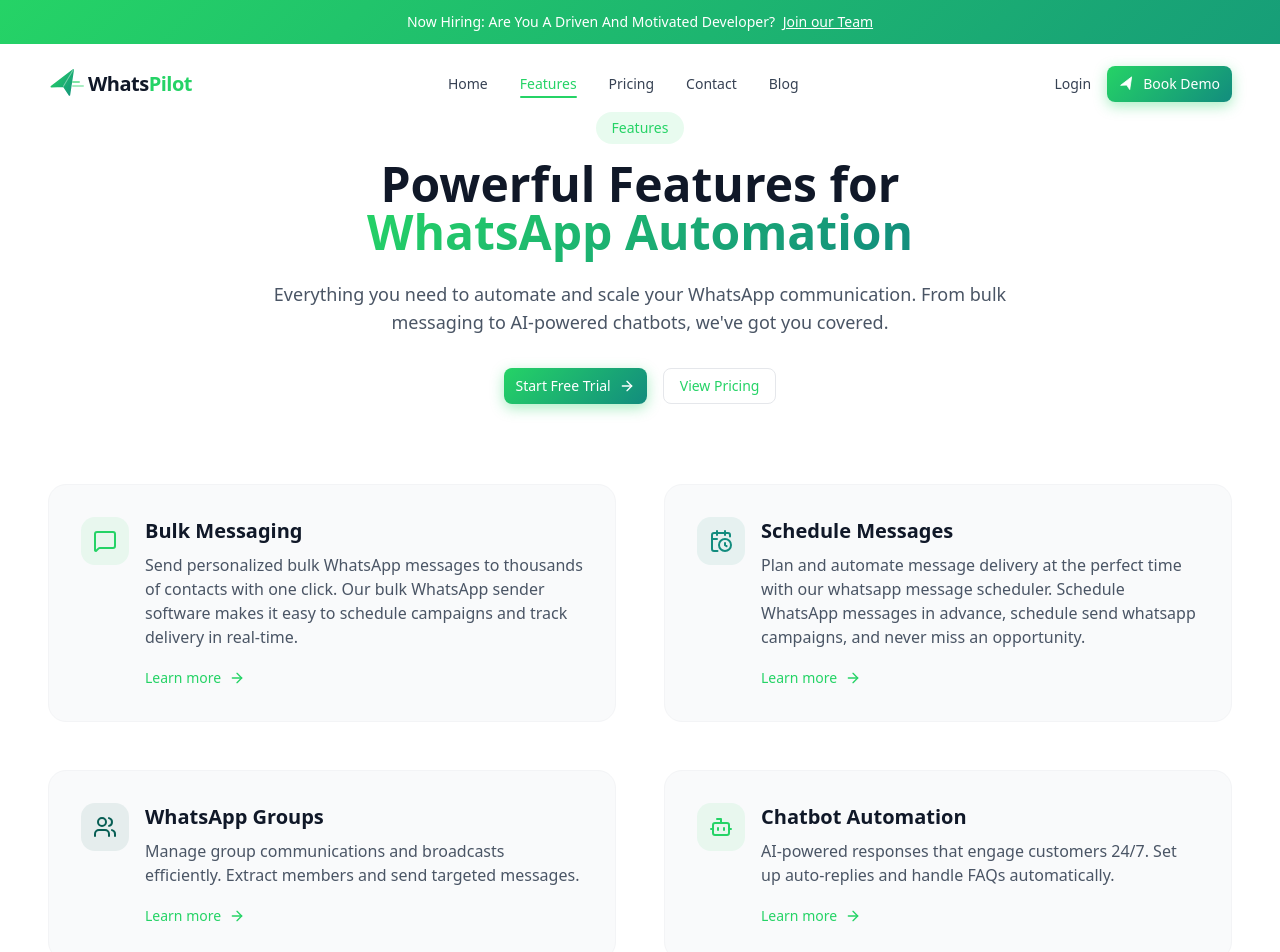
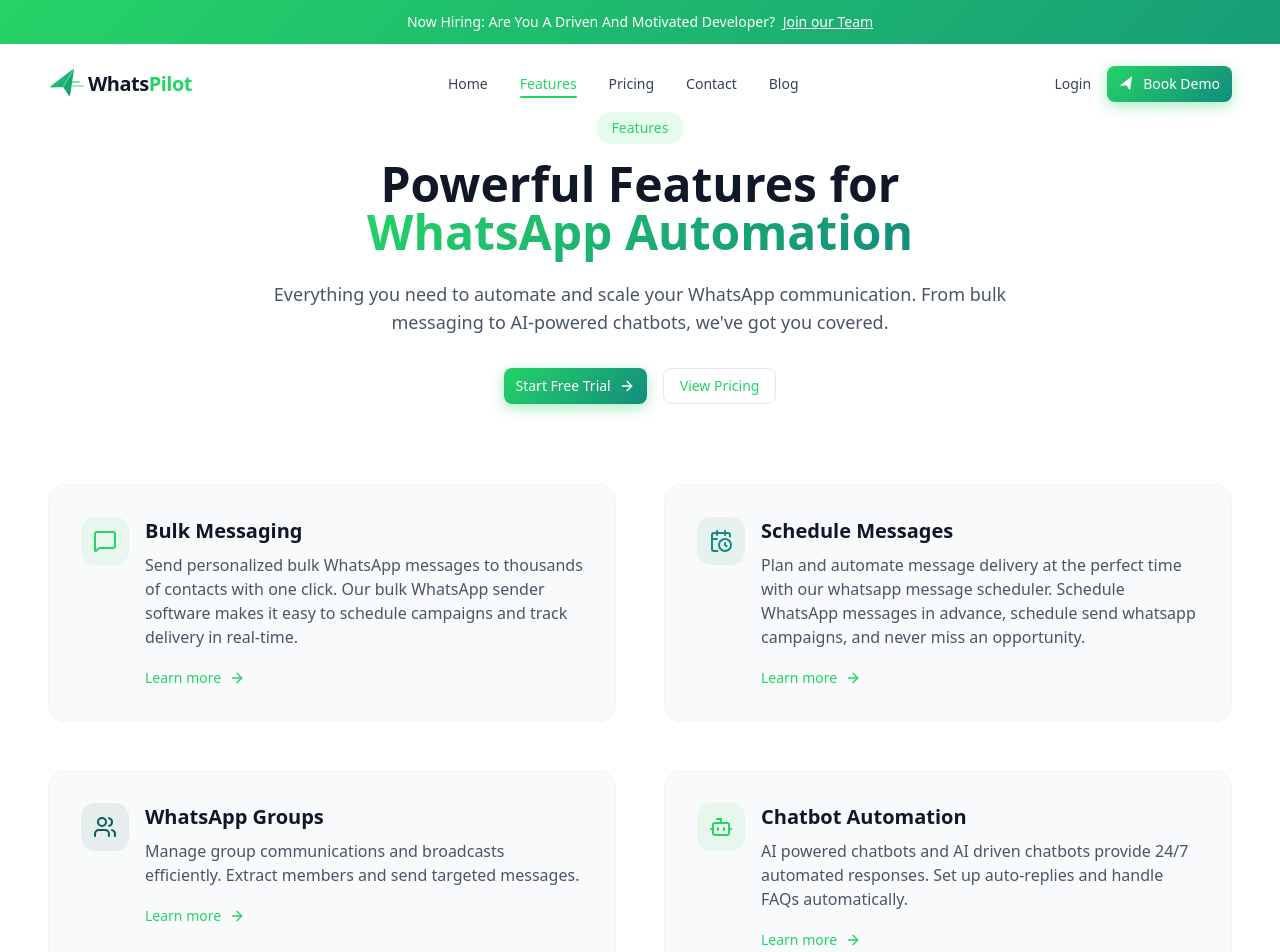
Before and after one commit to Harshit0619/Whatspilot-website-test-, a Next.js app: page /features in a window 1280 px wide. Shown: the top 952 px of the page. Built offline with nearby package versions, Linux system fonts and the light colour scheme.

Commit message:
add meta deta

```diff
--- a/app/features/feature-data.ts
+++ b/app/features/feature-data.ts
@@ -87,8 +87,8 @@
       { name: 'Shopify', description: 'E-commerce notifications' },
     ],
      seo: {
-      title: 'Bulk Messaging for WhatsApp - Send Mass Messages Easily | WhatsPilot',
-      description: 'Send personalized bulk WhatsApp messages to thousands of contacts. Schedule campaigns, track delivery, and scale your marketing with one click.',
+       title: 'Bulk WhatsApp Message Sender Software for Easy Outreach',
+       description: 'Transform outreach with bulk WhatsApp sender software! Send bulk WhatsApp messages to instantly engage customers and amplify your marketing efforts.',
        keywords: [
         'bulk messaging',
         'whatsapp broadcast',
@@ -161,8 +161,8 @@
       { name: 'Cal.com', description: 'Scheduling integration' },
     ],
      seo: {
-      title: 'Schedule WhatsApp Messages - Automate Your Messaging | WhatsPilot',
-      description: 'Schedule WhatsApp messages in advance. Set recurring messages, timezone-aware delivery, and automate your communication workflow.',
+       title: 'Schedule WhatsApp Messages Easily with WhatsPilot -Try Now',
+       description: 'WhatsApp message scheduler at your service! Take control of your messaging with timezone-aware scheduling and recurring message options.',
        keywords: [
         'schedule whatsapp messages',
         'whatsapp automation',
@@ -234,8 +234,8 @@
       { name: 'Make.com', description: 'Automated workflows' },
     ],
      seo: {
-      title: 'WhatsApp Groups Management - Broadcast & Analytics | WhatsPilot',
-      description: 'Manage WhatsApp groups efficiently. Extract members, send targeted messages, and automate group interactions with advanced analytics.',
+       title: 'Best WhatsApp Group Management Tool for Easy Control',
+       description: 'Group management made easy! Unlock the potential of our WhatsApp group management tool for seamless community building and targeted broadcasts.',
        keywords: [
         'whatsapp groups',
         'group management',
@@ -252,8 +252,8 @@
     id: 'chatbot-automation',
     title: 'Chatbot Automation',
     slug: 'chatbot-automation',
-    description: 'AI-powered responses that engage customers 24/7. Set up auto-replies and handle FAQs automatically.',
-    longDescription: 'Provide instant, 24/7 customer support with our intelligent chatbot automation. Train your bot with FAQs, set keyword-based responses, and use AI to handle complex conversations. Qualify leads, provide instant answers, and ensure no message goes unanswered, even outside business hours.',
+    description: 'AI powered chatbots and AI driven chatbots provide 24/7 automated responses. Set up auto-replies and handle FAQs automatically.',
+    longDescription: 'Provide instant, 24/7 customer support with our intelligent chatbot automation. Our AI powered chatbots and AI driven chatbots leverage advanced NLP. Train your bot with FAQs, set keyword-based responses, and use AI to handle complex conversations. Qualify leads, provide instant answers, and ensure no message goes unanswered, even outside business hours.',
     icon: 'Bot',
     color: '#25d366',
     benefits: [
@@ -301,12 +301,14 @@
       { name: 'Make.com', description: 'Complex workflow automation' },
     ],
      seo: {
-      title: 'Chatbot Automation for WhatsApp - AI-Powered Support | WhatsPilot',
-      description: 'Automate WhatsApp responses with AI-powered chatbot. Handle FAQs 24/7, qualify leads automatically, and provide instant customer support.',
+       title: 'Smart AI Powered Bots with Automated Chatbot Features',
+       description: 'Automated chatbot solutions with AI powered bots provide instant, around-the-clock support! Qualify leads and automate your WhatsApp communication today.',
        keywords: [
          'whatsapp chatbot',
          'chatbot automation',
          'AI chatbot',
+         'ai powered chatbots',
+         'ai driven chatbots',
          'auto reply whatsapp',
          'whatsapp automation',
          'customer support chatbot',
@@ -372,8 +374,8 @@
       { name: 'Shopify', description: 'E-commerce notifications' },
     ],
      seo: {
-      title: 'WhatsApp Template Library - Pre-Built Message Templates | WhatsPilot',
-      description: 'Access 100+ pre-designed WhatsApp message templates. Create, save, and reuse WhatsApp marketing templates and campaign templates for marketing, support, and notifications.',
+       title: 'Effective WhatsApp Marketing Template for Quick Campaigns',
+       description: 'WhatsApp marketing templates made easy! Access 100+ ready-to-use designs and boost your campaigns while saving time with reusable components.',
        keywords: [
         'whatsapp templates',
         'whatsapp template',
@@ -447,8 +449,8 @@
       { name: 'HubSpot', description: 'Sync engagement data' },
     ],
      seo: {
-      title: 'WhatsApp Analytics Dashboard - Track & Optimize Performance | WhatsPilot',
-      description: 'Monitor WhatsApp campaign performance, user engagement metrics, and marketing performance with real-time tracking analytics. Get insights to optimize your messaging strategy.',
+       title: 'Track Campaign Performance with User Engagement Metrics',
+       description: 'Campaign performance and user engagement metrics at your fingertips! Get real-time insights into WhatsApp communication with our analytics dashboard.',
        keywords: [
         'whatsapp analytics',
         'analytics dashboard',
--- a/app/page.tsx
+++ b/app/page.tsx
@@ -9,9 +9,9 @@
 import CTA from "./sections/CTA";
 
 export const metadata: Metadata = {
-  title: "WhatsPilot - WhatsApp Business Automation Platform",
+  title: "Boost Your WhatsApp Marketing with WhatsPilot Automation & Tools",
   description:
-    "Transform your WhatsApp into a powerful business automation platform. Connect, engage, and scale with ease using WhatsPilot's intelligent automation tools.",
+    "Use WhatsApp marketing tools to engage your audience! Deliver impactful WhatsApp promotional messages that elevate customer interaction and sales.",
   keywords: [
     "whatsapp",
     "automation",
@@ -27,9 +27,9 @@
     "whatsapp campaign tools",
   ],
   openGraph: {
-    title: "WhatsPilot - WhatsApp Business Automation Platform",
+    title: "Boost Your WhatsApp Marketing with WhatsPilot Automation & Tools",
     description:
-      "Transform your WhatsApp into a powerful business automation platform",
+      "Use WhatsApp marketing tools to engage your audience! Deliver impactful WhatsApp promotional messages that elevate customer interaction and sales.",
     type: "website",
     images: [
       {
@@ -42,9 +42,9 @@
   },
   twitter: {
     card: "summary_large_image",
-    title: "WhatsPilot - WhatsApp Business Automation Platform",
+    title: "Boost Your WhatsApp Marketing with WhatsPilot Automation & Tools",
     description:
-      "Transform your WhatsApp into a powerful business automation platform",
+      "Use WhatsApp marketing tools to engage your audience! Deliver impactful WhatsApp promotional messages that elevate customer interaction and sales.",
     images: ["/hero-dashboard.jpg"],
   },
   alternates: {
```
Lines whose indentation alone changed are shown as unchanged.
